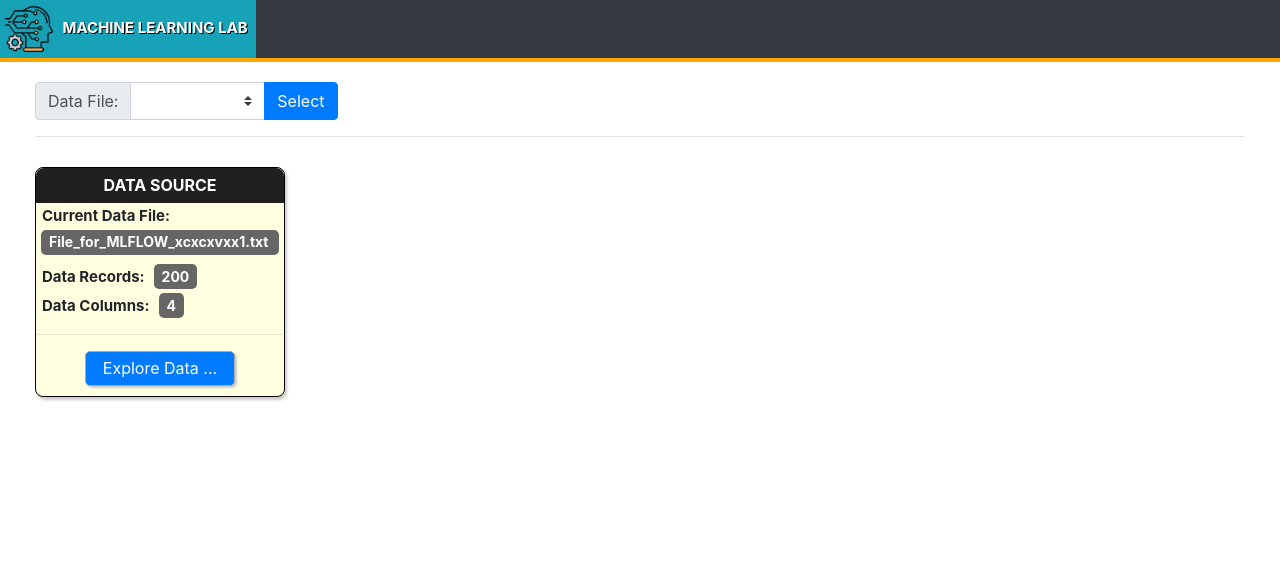
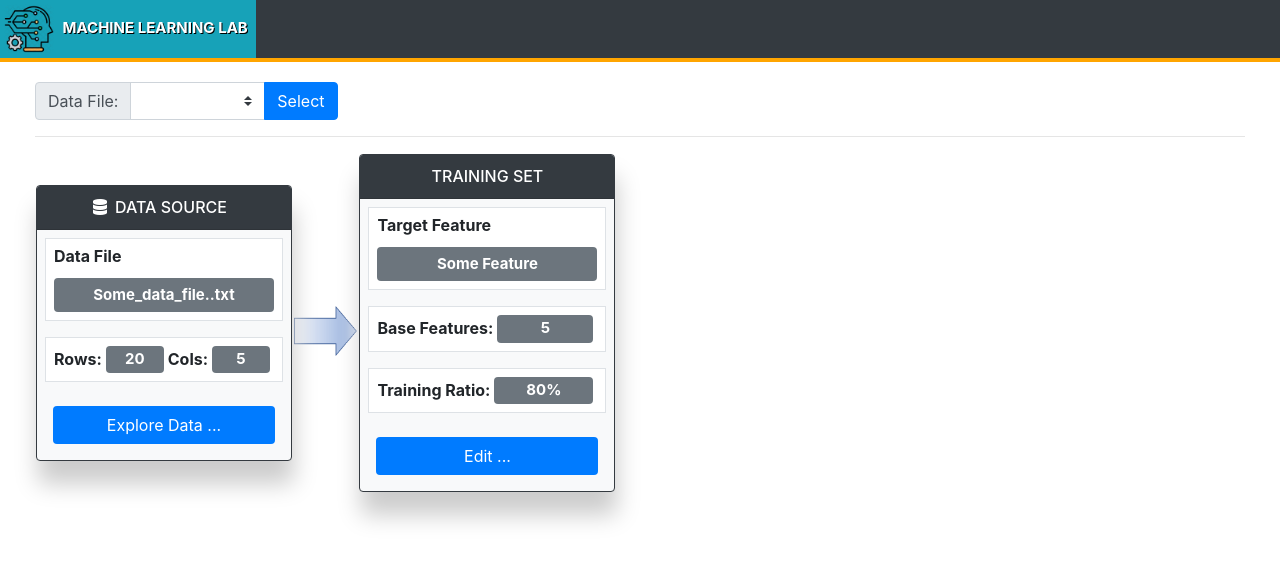
Before and after one commit to pambe525/MLWebLab, a Django app: page / in a window 1280 px wide. Shown: the top 562 px of the page. Run offline with Django 3.2, Linux system fonts and the light colour scheme; lists and menus that the app fills with data are empty; some libraries are stand-ins or nearby versions.

Commit message:
Used bootstrap styles for flow chart

```diff
--- a/mlflow/views.py
+++ b/mlflow/views.py
@@ -1,4 +1,4 @@
 from django.shortcuts import render
 
 def home_view(request):
-    return render(request, 'home.html', {})
+    return render(request, 'home.html', {"visibility":"visible"})
--- a/static/css/stylesheet.css
+++ b/static/css/stylesheet.css
@@ -17,49 +17,3 @@
   .sidenav {padding-top: 15px;}
   .sidenav a {font-size: 18px;}
 }
-
-/* Flowchart tile styles */
-.flow-tile {
-	position: relative;
-	width: 250px;
-	background-color: lightyellow;
-	box-shadow: 2px 3px 3px #ccc;
-	margin-top: 30px;
-	border: 1px solid black;
-	border-radius: 8px;
-}
-.tile-header {
-	text-align: center;
-	padding: 8px;
-	background-color: #202020;
-	font-size: 16px;
-	color: white;
-	border-radius: 8px 8px 0px 0px;
-	font-weight: bold;
-}
-.tile-label {
-	font-size: 15px;
-	font-weight:bold;
-	margin:4px 4px 4px 6px;
-}
-.tile-badge {
-	text-align: left;
-	background-color: #666;
-	border-radius: 5px;
-	font-size: 14px;
-	font-weight: bold;
-	color: white;
-	padding: 4px 8px 4px 8px;
-	margin: 5px;
-}
-.flow-tile button {
-	border-radius: 5px;
-	border: 1px solid #aaa;
-	background-color: #007bff;
-	color: white;
-	font-size: 16px;
-	margin-bottom: 10px;
-	padding: 7px;
-	width: 150px;
-	box-shadow: 2px 2px 2px #ccc;
-}
--- a/templates/home.html
+++ b/templates/home.html
@@ -16,18 +16,63 @@
 <!-- /File input form  -->
 
 <!-- MLFLowChart -->
-<div id="mlflow">
+<div class={{visibility}}>
+    <table>
+    <tr>
 	<!--  Data Source Tile  -->
-	<div class= "flow-tile">
-		<div class="tile-header">DATA SOURCE</div>
-		<div class="tile-label">Current Data File:</div><div class="tile-badge">File_for_MLFLOW_xcxcxvxx1.txt</div>
-		<div><span class="tile-label">Data Records:</span><span class="tile-badge">200</span></div>
-		<div><span class="tile-label">Data Columns:</span><span class="tile-badge">4</span></div>
-		<hr>
-		<div class="text-center"><button type="button"  data-toggle="modal" data-target="#myModal" id="btnExploreData">Explore Data ...</button></div>
-	</div>
+	<td>
+    <div class="card bg-light text-center border-dark col-*" style="width:16rem; box-shadow:2px 23px 23px #ccc">
+	  <div class="card-header bg-dark text-center h6 text-white">
+	   	<i class="fa fa-database"></i><span class="px-2">DATA SOURCE</span>
+	  </div>
+	  <div class="card-body m-2 p-2 bg-white border">
+	    <h6 class="card-title font-weight-bold text-left">Data File</h6>
+	    <div class="badge-secondary p-2 rounded font-weight-bold" style="font-size:15px">Some_data_file..txt</div>
+	  </div>
+ 	  <div class="card-body m-2 p-2 bg-white border row">
+	      <h6 class="card-title font-weight-bold my-1 col-*">Rows:</h6>
+	      <span class="badge-secondary p-1 mx-1 rounded font-weight-bold col" style="font-size:15px">20</span>
+      	  <h6 class="card-title font-weight-bold my-1 col-*">Cols:</h6>
+	      <span class="badge-secondary p-1 mx-1 rounded font-weight-bold col" style="font-size:15px">5</span>
+	  </div>
+ 	  <button class="btn m-3 bg-primary text-white"  data-toggle="modal" data-target="#myModal">Explore Data ...</button>
+    </div>
+    </td>
 	<!--  /Data Source Tile  -->
 
+	<!-- Right arrow -->
+	{% load static %}
+	<td>
+	<div class="col-* mt-3">
+		<img src="{% static 'images/right_arrow.png' %}" height="50px"/>
+	</div>
+	</td>
+	<!-- /Right arrow -->
+
+	<!--  Training Set Tile  -->
+	<td>
+    <div class="card bg-light text-center border-dark col-*" style="width:16rem; box-shadow:2px 23px 23px #ccc">
+	  <div class="card-header bg-dark text-center h6 text-white">
+	   	<i class="fa fa-analytics"></i><span class="px-2">TRAINING SET</span>
+	  </div>
+	  <div class="card-body m-2 p-2 bg-white border">
+	    <h6 class="card-title font-weight-bold text-left">Target Feature</h6>
+	    <div class="badge-secondary p-2 rounded font-weight-bold" style="font-size:15px">Some Feature</div>
+	  </div>
+ 	  <div class="card-body m-2 p-2 bg-white border row">
+	      <h6 class="card-title font-weight-bold my-1 col-*">Base Features:</h6>
+	      <span class="badge-secondary p-1 mx-1 rounded font-weight-bold col" style="font-size:15px">5</span>
+	  </div>
+	  <div class="card-body m-2 p-2 bg-white border row">
+      	  <h6 class="card-title font-weight-bold my-1 col-*">Training Ratio:</h6>
+	      <span class="badge-secondary p-1 mx-1 rounded font-weight-bold col" style="font-size:15px">80%</span>
+	  </div>
+ 	  <button class="btn m-3 bg-primary text-white"  data-toggle="modal" data-target="#myModal">Edit ...</button>
+    </div>
+    </td>
+	<!--  /Training Set Tile  -->
+
+	</tr>
 </div>
 <!-- /MLFLowChart -->
 {% endblock home_content %}
```
Also changed, not shown: static/images/right_arrow.png (added).
